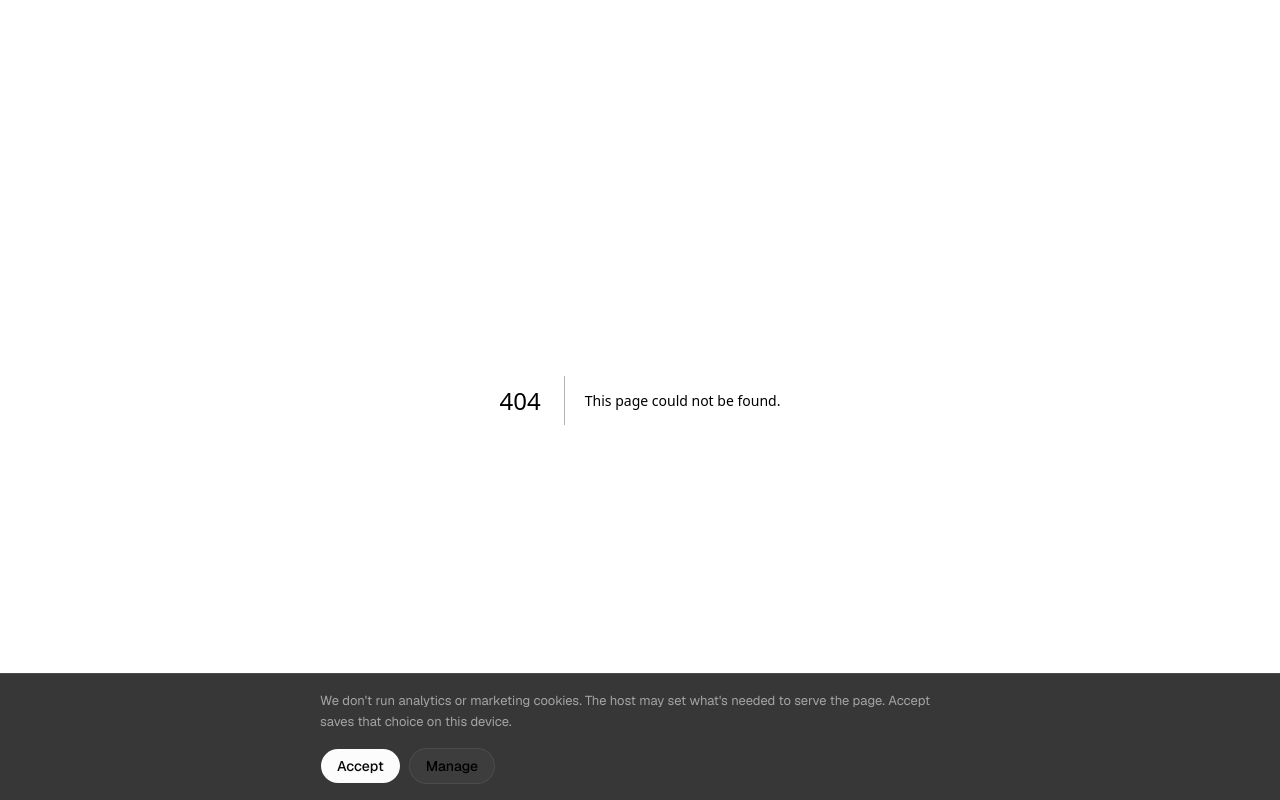
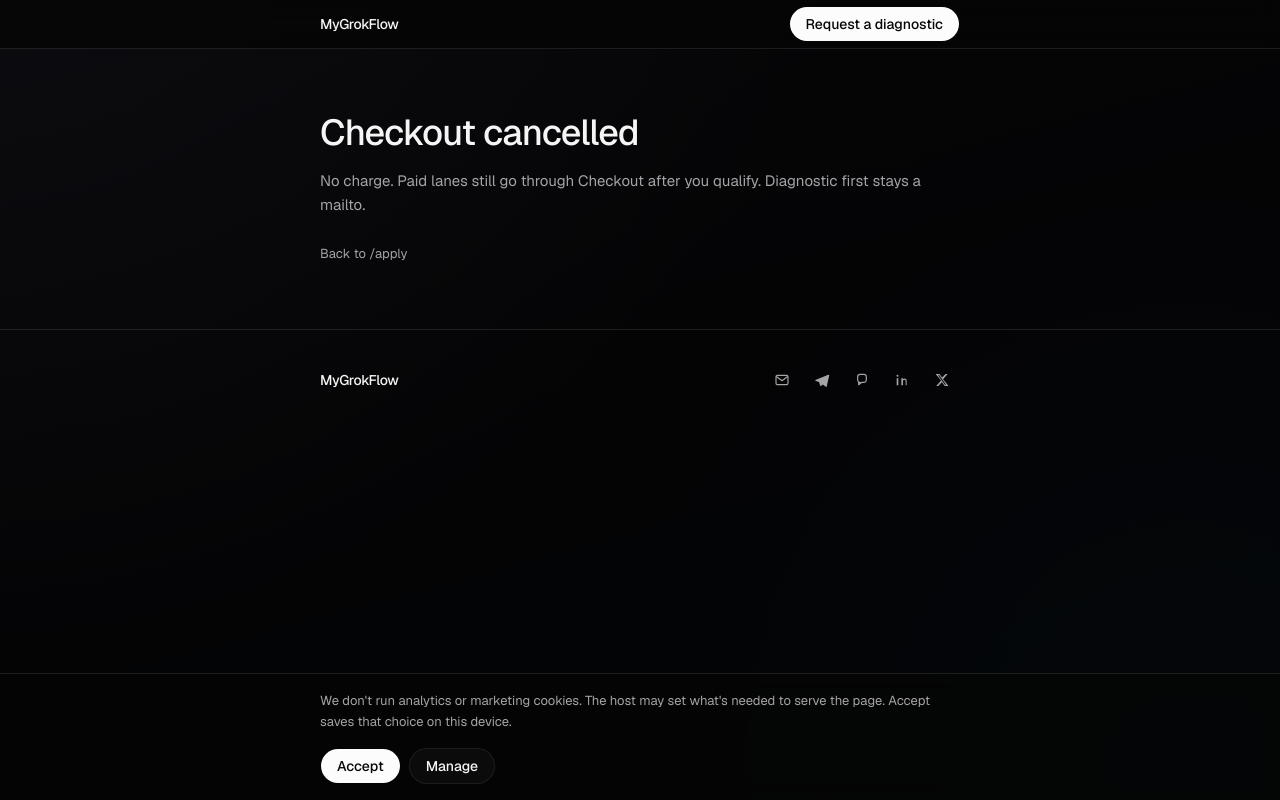
Before and after one commit to Josefusan/mygrokflow, a Next.js app: page /apply/cancel in a window 1280 px wide. Before the commit this address had no page. Built offline with nearby package versions, Linux system fonts and the light colour scheme.

Commit message:
feat: Checkout after qualify, stacked on #10

```diff
--- /dev/null
+++ b/app/api/checkout/route.ts
@@ -0,0 +1,54 @@
+import Stripe from "stripe";
+import { NextResponse } from "next/server";
+import { CHECKOUT_LANES, isCheckoutLane } from "@/lib/checkout";
+import { SITE_URL } from "@/lib/site";
+
+export async function POST(request: Request) {
+  const secret = process.env.STRIPE_SECRET_KEY;
+  if (!secret) {
+    return NextResponse.json(
+      { ok: false, error: "Checkout not configured" },
+      { status: 503 },
+    );
+  }
+
+  let json: unknown;
+  try {
+    json = await request.json();
+  } catch {
+    return NextResponse.json({ ok: false, error: "Invalid JSON" }, { status: 400 });
+  }
+
+  const rate =
+    json && typeof json === "object" && "rate" in json
+      ? String((json as { rate: unknown }).rate)
+      : "";
+
+  if (!isCheckoutLane(rate)) {
+    return NextResponse.json(
+      { ok: false, error: "Diagnostic first skips Checkout" },
+      { status: 400 },
+    );
+  }
+
+  const lane = CHECKOUT_LANES[rate];
+  const origin = request.headers.get("origin") || SITE_URL;
+  const stripe = new Stripe(secret);
+
+  const session = await stripe.checkout.sessions.create({
+    mode: lane.mode,
+    line_items: [{ price: lane.priceId, quantity: 1 }],
+    success_url: `${origin}/apply/success?session_id={CHECKOUT_SESSION_ID}`,
+    cancel_url: `${origin}/apply/cancel`,
+    metadata: { rate },
+  });
+
+  if (!session.url) {
+    return NextResponse.json(
+      { ok: false, error: "Checkout session missing URL" },
+      { status: 502 },
+    );
+  }
+
+  return NextResponse.json({ ok: true, url: session.url });
+}
--- /dev/null
+++ b/app/apply/cancel/page.tsx
@@ -0,0 +1,55 @@
+import type { Metadata } from "next";
+import Link from "next/link";
+import { Button } from "@/components/ui/button";
+import { FooterContacts } from "@/components/footer-contacts";
+import { APPLY_PATH, SITE_NAME } from "@/lib/site";
+
+export const metadata: Metadata = {
+  title: "Checkout cancelled",
+  description: "Stripe Checkout was cancelled.",
+  alternates: { canonical: "/apply/cancel" },
+};
+
+export default function ApplyCancelPage() {
+  return (
+    <div className="min-h-screen text-foreground">
+      <header className="sticky top-0 z-40 border-b border-border bg-background/80 backdrop-blur-md">
+        <div className="mx-auto flex h-12 max-w-[42rem] items-center justify-between px-4">
+          <Link href="/" className="text-sm font-medium tracking-tight">
+            {SITE_NAME}
+          </Link>
+          <Button asChild className="h-9 rounded-full px-4">
+            <Link href={APPLY_PATH}>Request a diagnostic</Link>
+          </Button>
+        </div>
+      </header>
+
+      <main id="main" className="mx-auto max-w-[42rem] px-4 py-16">
+        <h1 className="text-4xl leading-[1.1] font-medium tracking-tight">
+          Checkout cancelled
+        </h1>
+        <p className="mt-4 text-[15px] leading-relaxed text-muted-foreground">
+          No charge. Paid lanes still go through Checkout after you qualify.
+          Diagnostic first stays a mailto.
+        </p>
+        <p className="mt-6">
+          <Link
+            href={APPLY_PATH}
+            className="text-[13px] text-muted-foreground hover:text-foreground"
+          >
+            Back to /apply
+          </Link>
+        </p>
+      </main>
+
+      <footer className="border-t border-border">
+        <div className="mx-auto flex max-w-[42rem] flex-col gap-4 px-4 py-8 sm:flex-row sm:items-center sm:justify-between">
+          <Link href="/" className="text-sm font-medium tracking-tight">
+            {SITE_NAME}
+          </Link>
+          <FooterContacts />
+        </div>
+      </footer>
+    </div>
+  );
+}
--- /dev/null
+++ b/app/apply/success/page.tsx
@@ -0,0 +1,52 @@
+import type { Metadata } from "next";
+import Link from "next/link";
+import { Button } from "@/components/ui/button";
+import { FooterContacts } from "@/components/footer-contacts";
+import { APPLY_PATH, SITE_NAME } from "@/lib/site";
+
+export const metadata: Metadata = {
+  title: "Checkout complete",
+  description: "Stripe Checkout returned to MyGrokFlow.",
+  alternates: { canonical: "/apply/success" },
+};
+
+export default function ApplySuccessPage() {
+  return (
+    <div className="min-h-screen text-foreground">
+      <header className="sticky top-0 z-40 border-b border-border bg-background/80 backdrop-blur-md">
+        <div className="mx-auto flex h-12 max-w-[42rem] items-center justify-between px-4">
+          <Link href="/" className="text-sm font-medium tracking-tight">
+            {SITE_NAME}
+          </Link>
+          <Button asChild className="h-9 rounded-full px-4">
+            <Link href={APPLY_PATH}>Request a diagnostic</Link>
+          </Button>
+        </div>
+      </header>
+
+      <main id="main" className="mx-auto max-w-[42rem] px-4 py-16">
+        <h1 className="text-4xl leading-[1.1] font-medium tracking-tight">
+          Checkout complete
+        </h1>
+        <p className="mt-4 text-[15px] leading-relaxed text-muted-foreground">
+          If Stripe Checkout finished, we have the paid-lane session. We still
+          qualify the workflow on a 15-minute diagnostic. No discounts.
+        </p>
+        <p className="mt-6">
+          <Link href="/" className="text-[13px] text-muted-foreground hover:text-foreground">
+            Back to the site
+          </Link>
+        </p>
+      </main>
+
+      <footer className="border-t border-border">
+        <div className="mx-auto flex max-w-[42rem] flex-col gap-4 px-4 py-8 sm:flex-row sm:items-center sm:justify-between">
+          <Link href="/" className="text-sm font-medium tracking-tight">
+            {SITE_NAME}
+          </Link>
+          <FooterContacts />
+        </div>
+      </footer>
+    </div>
+  );
+}
--- a/components/apply-form.tsx
+++ b/components/apply-form.tsx
@@ -11,6 +11,7 @@ import {
   isDisqualifiedRole,
   type ApplyPayload,
 } from "@/lib/apply";
+import { isCheckoutLane } from "@/lib/checkout";
 
 const fieldClass =
   "mt-2 w-full rounded-lg border border-border bg-background px-3 py-2 text-[13px] text-foreground outline-none placeholder:text-muted-foreground focus-visible:border-ring";
@@ -69,6 +70,25 @@ export function ApplyForm() {
         window.location.href = fallback;
         return;
       }
+
+      if (isCheckoutLane(data.rate)) {
+        const checkout = await fetch("/api/checkout", {
+          method: "POST",
+          headers: { "content-type": "application/json" },
+          body: JSON.stringify({ rate: data.rate }),
+        });
+        const checkoutJson = (await checkout.json()) as {
+          ok?: boolean;
+          url?: string;
+          error?: string;
+        };
+        if (checkout.ok && checkoutJson.ok && checkoutJson.url) {
+          window.location.href = checkoutJson.url;
+          return;
+        }
+        if (checkoutJson.error) setError(checkoutJson.error);
+      }
+
       window.location.href = json.mailto || fallback;
     } catch {
       window.location.href = fallback;
--- /dev/null
+++ b/lib/checkout.ts
@@ -0,0 +1,20 @@
+export const CHECKOUT_LANES = {
+  "$1,500/month": {
+    priceId: "price_1U9FIAQueSrGdHy2gRSSo2tp",
+    mode: "subscription" as const,
+  },
+  "$5K one-time": {
+    priceId: "price_1U9FI1QueSrGdHy24SNBoWhE",
+    mode: "payment" as const,
+  },
+  "$10K one-time": {
+    priceId: "price_1U9FI2QueSrGdHy2prId4EpR",
+    mode: "payment" as const,
+  },
+} as const;
+
+export type CheckoutLane = keyof typeof CHECKOUT_LANES;
+
+export function isCheckoutLane(rate: string): rate is CheckoutLane {
+  return rate in CHECKOUT_LANES;
+}
--- a/package.json
+++ b/package.json
@@ -16,6 +16,7 @@
     "react": "19.2.8",
     "react-dom": "19.2.8",
     "shadcn": "^4.19.0",
+    "stripe": "^22.6.0",
     "tailwind-merge": "^3.6.0",
     "tw-animate-css": "^1.4.0"
   },
```
